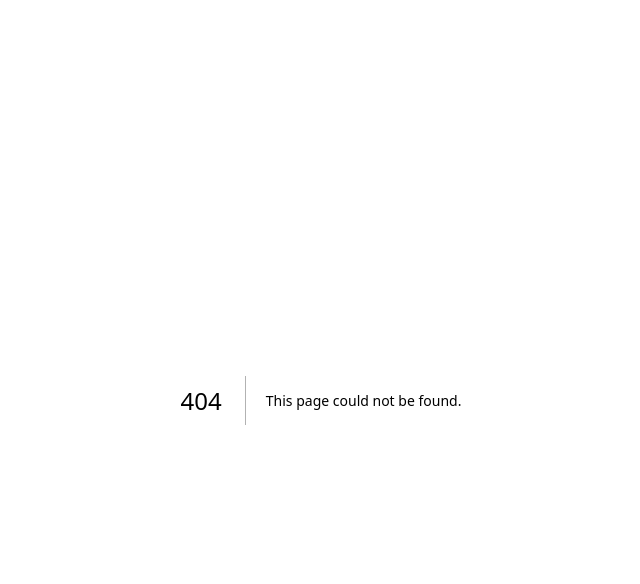
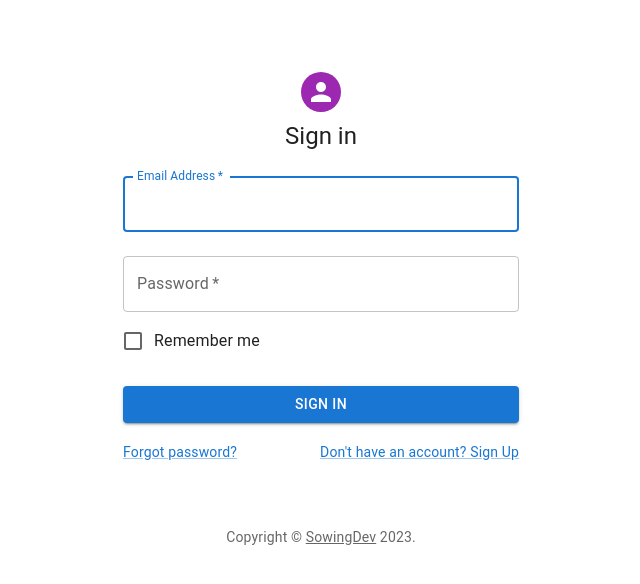
Before and after one commit to alejandrochang/sowingdevfs, a Next.js app in the folder sowingdev/: page /signin in a window 1280 px wide. Before the commit this address had no page. Shown: the top 584 px of the page, without its empty margins (319-959 px from the left). Built offline with nearby package versions, Linux system fonts and the light colour scheme.

Commit message:
feat(sd): sign in page

```diff
--- a/sowingdev/src/app/globals.css
+++ b/sowingdev/src/app/globals.css
@@ -1,3 +1,7 @@
+@tailwind base;
+@tailwind components;
+@tailwind utilities;
+
 :root {
   --foreground-rgb: 0, 0, 0;
   --background-start-rgb: 214, 219, 220;
@@ -13,6 +17,6 @@
 }
 
 body {
-  /* color: rgb(var(--foreground-rgb)); */
+  color: rgb(var(--foreground-rgb));
   background: #ffffff;
 }
--- a/sowingdev/src/app/login/page.tsx
+++ /dev/null
@@ -1,3 +0,0 @@
-export default function Login() {
-  return <div>Login</div>
-}
--- /dev/null
+++ b/sowingdev/src/app/signin/page.tsx
@@ -0,0 +1,112 @@
+'use client';
+import * as React from 'react';
+import Avatar from '@mui/material/Avatar';
+import Button from '@mui/material/Button';
+import CssBaseline from '@mui/material/CssBaseline';
+import TextField from '@mui/material/TextField';
+import FormControlLabel from '@mui/material/FormControlLabel';
+import Checkbox from '@mui/material/Checkbox';
+import Link from '@mui/material/Link';
+import Grid from '@mui/material/Grid';
+import Box from '@mui/material/Box';
+// import LockOutlinedIcon from '@mui/icons-material/LockOutlined';
+import Typography from '@mui/material/Typography';
+import Container from '@mui/material/Container';
+import { createTheme, ThemeProvider } from '@mui/material/styles';
+
+function Copyright(props: any) {
+  return (
+    <Typography variant="body2" color="text.secondary" align="center" {...props}>
+      {'Copyright © '}
+      <Link color="inherit" href="https://mui.com/">
+        SowingDev
+      </Link>{' '}
+      {new Date().getFullYear()}
+      {'.'}
+    </Typography>
+  );
+}
+
+// TODO remove, this demo shouldn't need to reset the theme.
+const defaultTheme = createTheme();
+
+export default function SignIn() {
+  const handleSubmit = (event: React.FormEvent<HTMLFormElement>) => {
+    event.preventDefault();
+    const data = new FormData(event.currentTarget);
+    console.log({
+      email: data.get('email'),
+      password: data.get('password'),
+    });
+  };
+
+  return (
+    <ThemeProvider theme={defaultTheme}>
+      <Container component="main" maxWidth="xs">
+        <CssBaseline />
+        <Box
+          sx={{
+            marginTop: 8,
+            display: 'flex',
+            flexDirection: 'column',
+            alignItems: 'center',
+          }}
+        >
+          <Avatar sx={{ m: 1, bgcolor: 'secondary.main' }}>
+            {/* <LockOutlinedIcon /> */}
+          </Avatar>
+          <Typography component="h1" variant="h5">
+            Sign in
+          </Typography>
+          <Box component="form" onSubmit={handleSubmit} noValidate sx={{ mt: 1 }}>
+            <TextField
+              margin="normal"
+              required
+              fullWidth
+              id="email"
+              label="Email Address"
+              name="email"
+              autoComplete="email"
+              autoFocus
+            />
+            <TextField
+              margin="normal"
+              required
+              fullWidth
+              name="password"
+              label="Password"
+              type="password"
+              id="password"
+              autoComplete="current-password"
+            />
+            <FormControlLabel
+              control={<Checkbox value="remember" color="primary" />}
+              label="Remember me"
+            />
+            <Button
+              type="submit"
+              fullWidth
+              variant="contained"
+              sx={{ mt: 3, mb: 2 }}
+            >
+              Sign In
+            </Button>
+            <Grid container>
+              <Grid item xs>
+                <Link href="#" variant="body2">
+                  Forgot password?
+                </Link>
+              </Grid>
+              <Grid item>
+                <Link href="#" variant="body2">
+                  {"Don't have an account? Sign Up"}
+                </Link>
+              </Grid>
+            </Grid>
+          </Box>
+        </Box>
+        <Copyright sx={{ mt: 8, mb: 4 }} />
+      </Container>
+    </ThemeProvider>
+  );
+}
```
